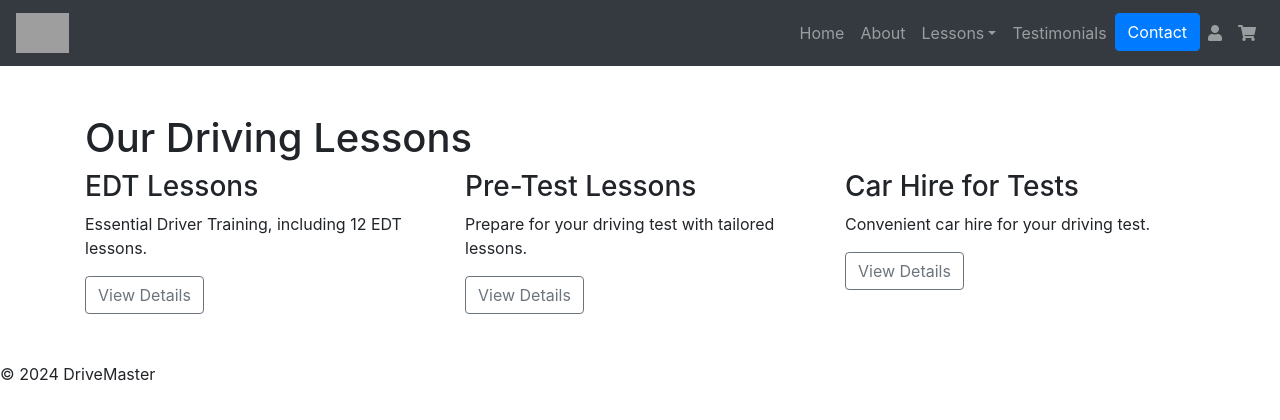
After one commit to msamarpanraj/drivemaster-ecommerce, a Django app: page /lessons/ in a window 1280 px wide. The commit adds this page. Shown: the top 420 px of the page. Run offline with Django 3.2, Linux system fonts and the light colour scheme; grey boxes are pictures that could not be loaded.

Commit message:
added lessons page

```diff
--- /dev/null
+++ b/home/templates/home/lessons.html
@@ -0,0 +1,26 @@
+{% extends 'base.html' %}
+
+{% block content %}
+    <section class="lessons-section py-5">
+        <div class="container">
+            <h1>Our Driving Lessons</h1>
+            <div class="row">
+                <div class="col-md-4">
+                    <h3>EDT Lessons</h3>
+                    <p>Essential Driver Training, including 12 EDT lessons.</p>
+                    <a href="#" class="btn btn-outline-secondary">View Details</a>
+                </div>
+                <div class="col-md-4">
+                    <h3>Pre-Test Lessons</h3>
+                    <p>Prepare for your driving test with tailored lessons.</p>
+                    <a href="#" class="btn btn-outline-secondary">View Details</a>
+                </div>
+                <div class="col-md-4">
+                    <h3>Car Hire for Tests</h3>
+                    <p>Convenient car hire for your driving test.</p>
+                    <a href="#" class="btn btn-outline-secondary">View Details</a>
+                </div>
+            </div>
+        </div>
+    </section>
+{% endblock %}
--- a/home/urls.py
+++ b/home/urls.py
@@ -6,4 +6,6 @@ urlpatterns = [
     path('', views.index, name='index'),
     path('about/', views.about, name='about'),
     path('contact/', views.contact, name='contact'),
+    path('lessons/', views.lessons, name='lessons'),
+
 ]
--- a/home/views.py
+++ b/home/views.py
@@ -18,3 +18,6 @@ def contact(request):
         messages.success(request, "Your message has been sent!")
         return redirect('contact')
     return render(request, 'home/contact.html')
+
+def lessons(request):
+    return render(request, 'home/lessons.html')
--- a/templates/base.html
+++ b/templates/base.html
@@ -71,7 +71,7 @@
               <li class="nav-item"><a class="nav-link" href="{% url 'index' %}">Home</a></li>
               <li class="nav-item"><a class="nav-link" href="{% url 'about' %}">About</a></li>
               <li class="nav-item dropdown">
-                  <a class="nav-link dropdown-toggle" href="#" id="navbarDropdown" role="button" data-toggle="dropdown">Lessons</a>
+                  <a class="nav-link dropdown-toggle" href="{% url 'lessons' %}" id="navbarDropdown" role="button" data-toggle="dropdown">Lessons</a>
                   <div class="dropdown-menu">
                       <a class="dropdown-item" href="#">EDT Lessons</a>
                       <a class="dropdown-item" href="#">Pre-Test Lessons</a>
```
